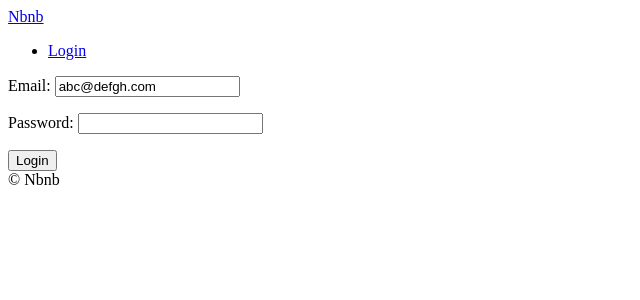
After one commit to jaeech/airbnb-clone, a Django app: page /users/login in a window 1280 px wide. The commit adds this page. Shown: the top 300 px of the page, without its empty margins (0-640 px from the left). Run offline with Django 3.2, Linux system fonts and the light colour scheme.

Commit message:
#14.2 validating email
Forms and CSRF, validatin email finished

```diff
--- a/config/urls.py
+++ b/config/urls.py
@@ -31,6 +31,7 @@ urlpatterns = [
     # namespace를 넣는 이유는
     path("", include("core.urls", namespace="core")),
     path("rooms/", include("rooms.urls", namespace="rooms")),
+    path("users/", include("users.urls", namespace="users")),
     path("admin/", admin.site.urls),
 ]
 
--- a/templates/partials/nav.html
+++ b/templates/partials/nav.html
@@ -1,4 +1,4 @@
   <a href="{% url "core:home" %}"">Nbnb</a>
   <ul>
-    <li><a href="#">Login</a></li>
+    <li><a href="{% url "users:login" %}">Login</a></li>
   </ul>
--- /dev/null
+++ b/templates/users/login.html
@@ -0,0 +1,18 @@
+{% extends 'base.html' %}
+
+{% block page_title %}
+    Login
+{% endblock page_title %}
+
+{% block search-bar %}
+
+{% endblock search-bar %}
+
+
+{% block content %}
+    <form method="POST" action="{% url "users:login" %}">
+        {% csrf_token %}
+        {{form.as_p}}
+        <button>Login</button>
+    </form>
+{% endblock content %}
--- /dev/null
+++ b/users/forms.py
@@ -0,0 +1,20 @@
+from django import forms
+from . import models
+
+
+class LoginForm(forms.Form):
+
+    email = forms.EmailField()
+    password = forms.CharField(widget=forms.PasswordInput)
+
+    # validate를 항목할 앞에 clean_을 꼭 붙여야함!
+    def clean_email(self):
+        email = self.cleaned_data.get("email")
+        try:
+            models.User.objects.get(username=email)
+            return email
+        except models.User.DoesNotExist:
+            raise forms.ValidationError("User does not exist")
+
+    def clean_password(self):
+        pass
--- /dev/null
+++ b/users/urls.py
@@ -0,0 +1,6 @@
+from django.urls import path
+from . import views
+
+app_name = "users"
+
+urlpatterns = [path("login", views.LoginView.as_view(), name="login")]
--- a/users/views.py
+++ b/users/views.py
@@ -1,3 +1,19 @@
+from django.views import View
 from django.shortcuts import render
+from . import forms
 
-# Create your views here.
+
+class LoginView(View):
+    def get(self, request):
+        form = forms.LoginForm(initial={"email": "abc@defgh.com"})
+        return render(request, "users/login.html", {"form": form})
+
+    def post(self, request):
+        form = forms.LoginForm(request.POST)
+        if form.is_valid():
+            # forms.py에서 데이터를 clean 후
+            # clean된 data를 돌려줌
+            # form.cleaned_data
+            print(form.cleaned_data)
+
+        return render(request, "users/login.html", {"form": form})
```
